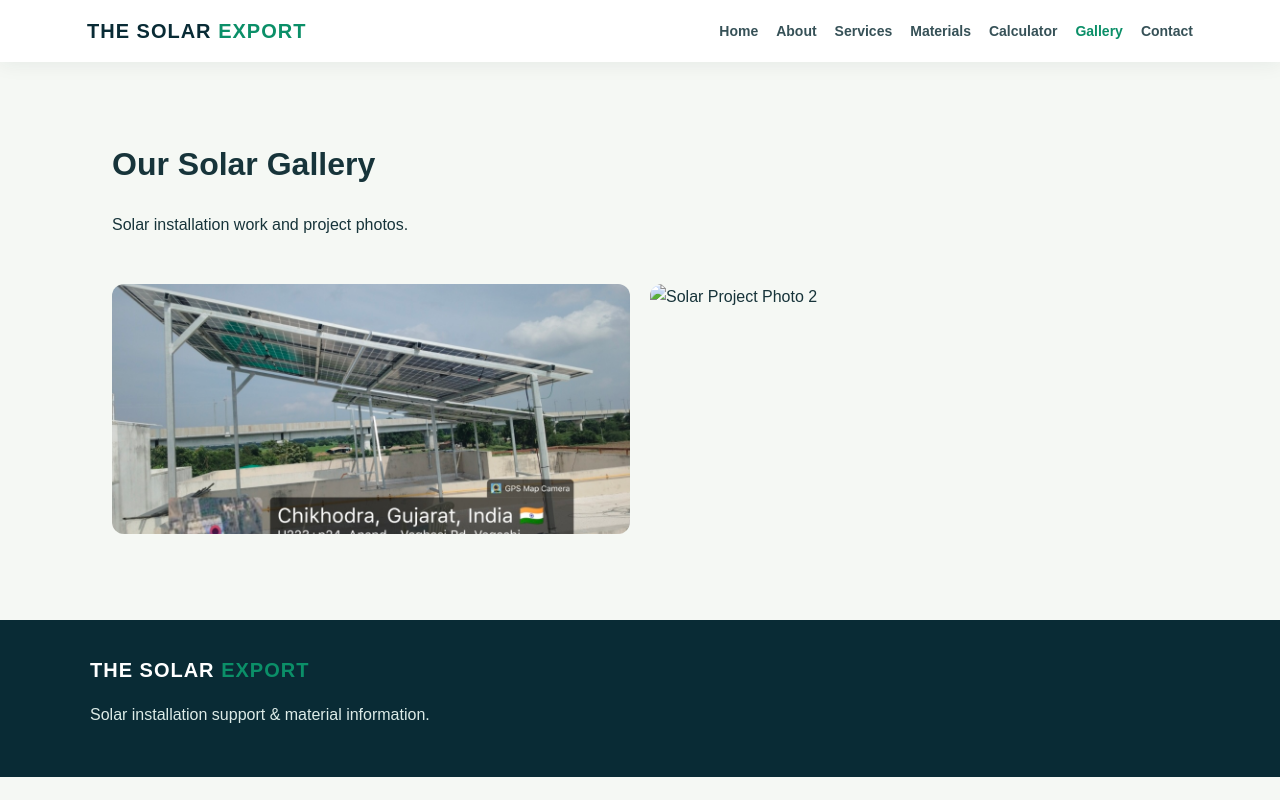
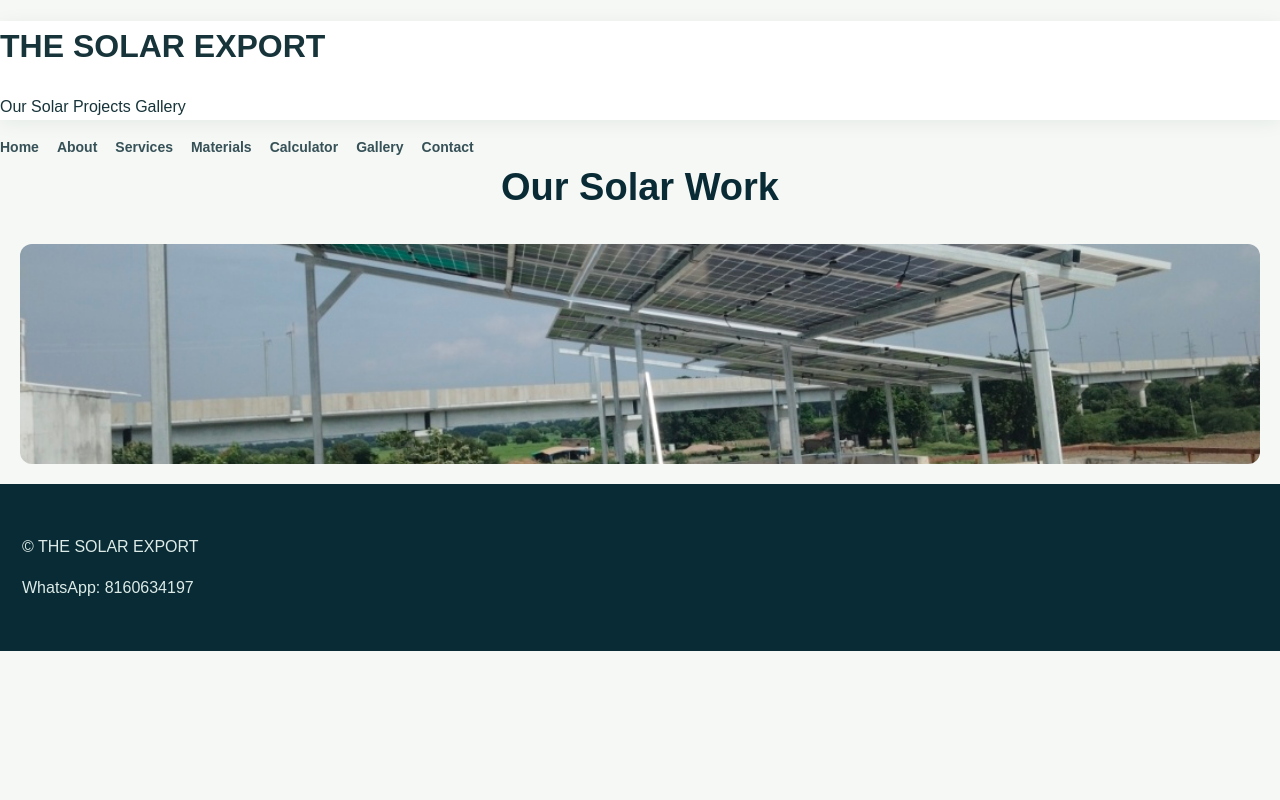
Before and after one commit to thesolarexport-afk/the-solar-export, a plain HTML site: page gallery.html in a window 1280 px wide. Drawn offline with Linux system fonts and the light colour scheme.

Commit message:
Revamp gallery structure and styles
Updated the gallery layout and styling for better presentation.

```diff
--- a/gallery.html
+++ b/gallery.html
@@ -4,58 +4,63 @@
 <head>
   <meta charset="UTF-8">
   <meta name="viewport" content="width=device-width, initial-scale=1.0">
-<title>Gallery | THE SOLAR EXPORT</title>
+  <title>Solar Project Gallery | THE SOLAR EXPORT</title>
   <link rel="stylesheet" href="style.css">
+
   <style>
-.gallery {
-display:grid;
-grid-template-columns:repeat(auto-fit,minmax(250px,1fr));
-gap:20px;
-padding:30px 0;
+    .gallery-grid {
+      display: grid;
+      grid-template-columns: repeat(auto-fit, minmax(220px, 1fr));
+      gap: 15px;
+      padding: 20px;
     }
-.gallery img {
-width:100%;
-height:250px;
-object-fit:cover;
-border-radius:12px;
+    .gallery-grid img {
+      width: 100%;
+      height: 220px;
+      object-fit: cover;
+      border-radius: 12px;
+      display: block;
     }
   </style>
 </head>
 <body>
 
   <header>
-<div class="nav">
-<a class="logo" href="index.html">THE SOLAR <span>EXPORT</span></a>
+    <h1>THE SOLAR EXPORT</h1>
+    <p>Our Solar Projects Gallery</p>
+  </header>
+
   <nav>
     <a href="index.html">Home</a>
     <a href="about.html">About</a>
     <a href="services.html">Services</a>
     <a href="materials.html">Materials</a>
     <a href="calculator.html">Calculator</a>
-<a class="active" href="gallery.html">Gallery</a>
+    <a href="gallery.html">Gallery</a>
     <a href="contact.html">Contact</a>
   </nav>
-</div>
-</header>
 
-<main class="container">
-<h1>Our Solar Gallery</h1>
-<p>Solar installation work and project photos.</p>
-
-<div class="gallery">
-<img src="images/photo1.jpg" alt="Solar Project Photo 1">
-<img src="images/photo2.jpg" alt="Solar Project Photo 2">
-</div>
+  <main>
+    <h2 style="text-align:center;">Our Solar Work</h2>
+    <div class="gallery-grid" id="gallery"></div>
   </main>
 
   <footer>
-<div class="foot">
-<div>
-<div class="logo" style="color:white">THE SOLAR <span>EXPORT</span></div>
-<p>Solar installation support & material information.</p>
-</div>
-</div>
+    <p>© THE SOLAR EXPORT</p>
+    <p>WhatsApp: 8160634197</p>
   </footer>
+
+  <script>
+    const gallery = document.getElementById("gallery");
+
+    for (let i = 1; i <= 50; i++) {
+      const img = document.createElement("img");
+      img.src = `images/photo${i}.jpg`;
+      img.alt = `Solar Project ${i}`;
+      img.onerror = () => img.remove();
+      gallery.appendChild(img);
+    }
+  </script>
 
 </body>
 </html>
```
Lines whose indentation alone changed are shown as unchanged.
